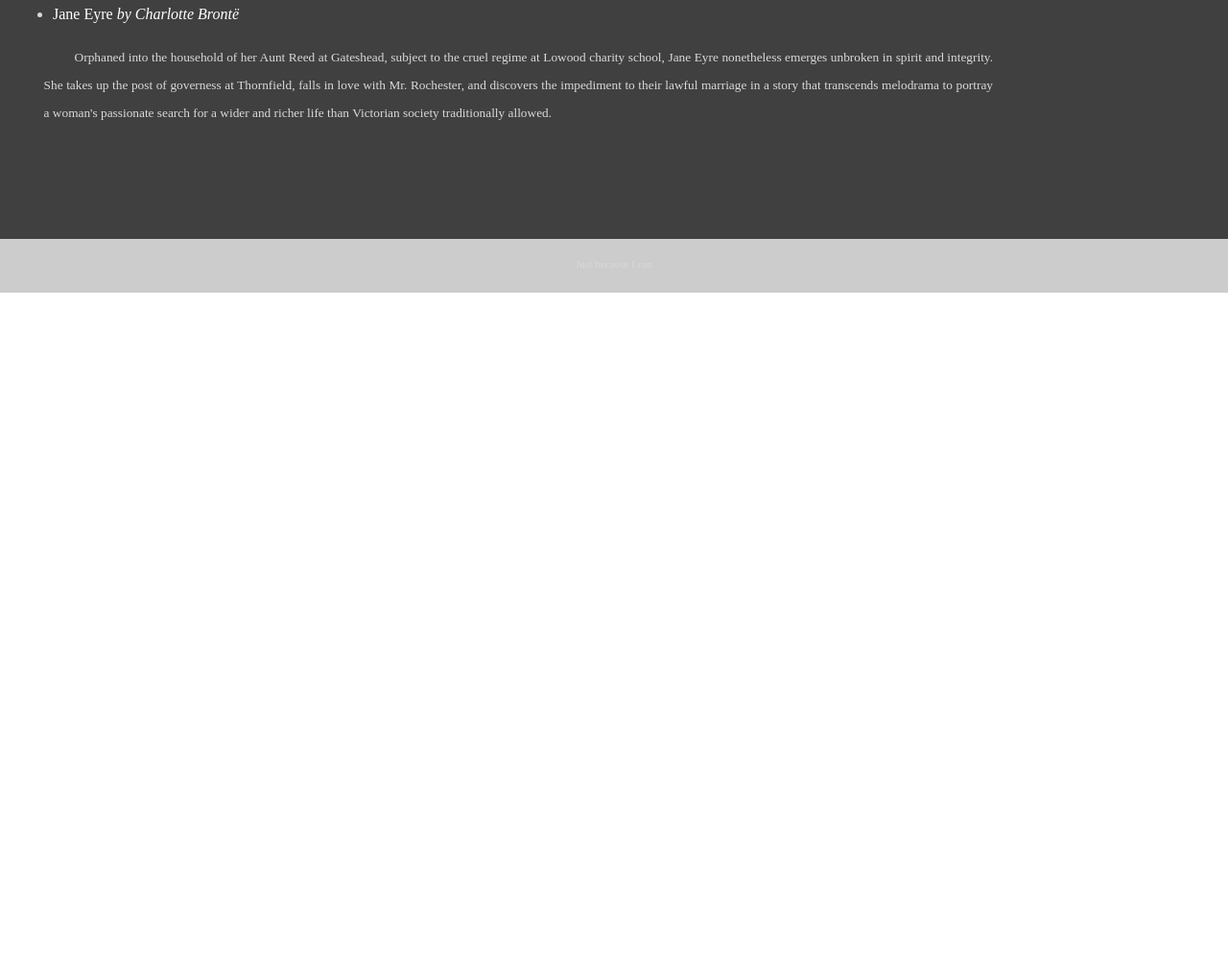
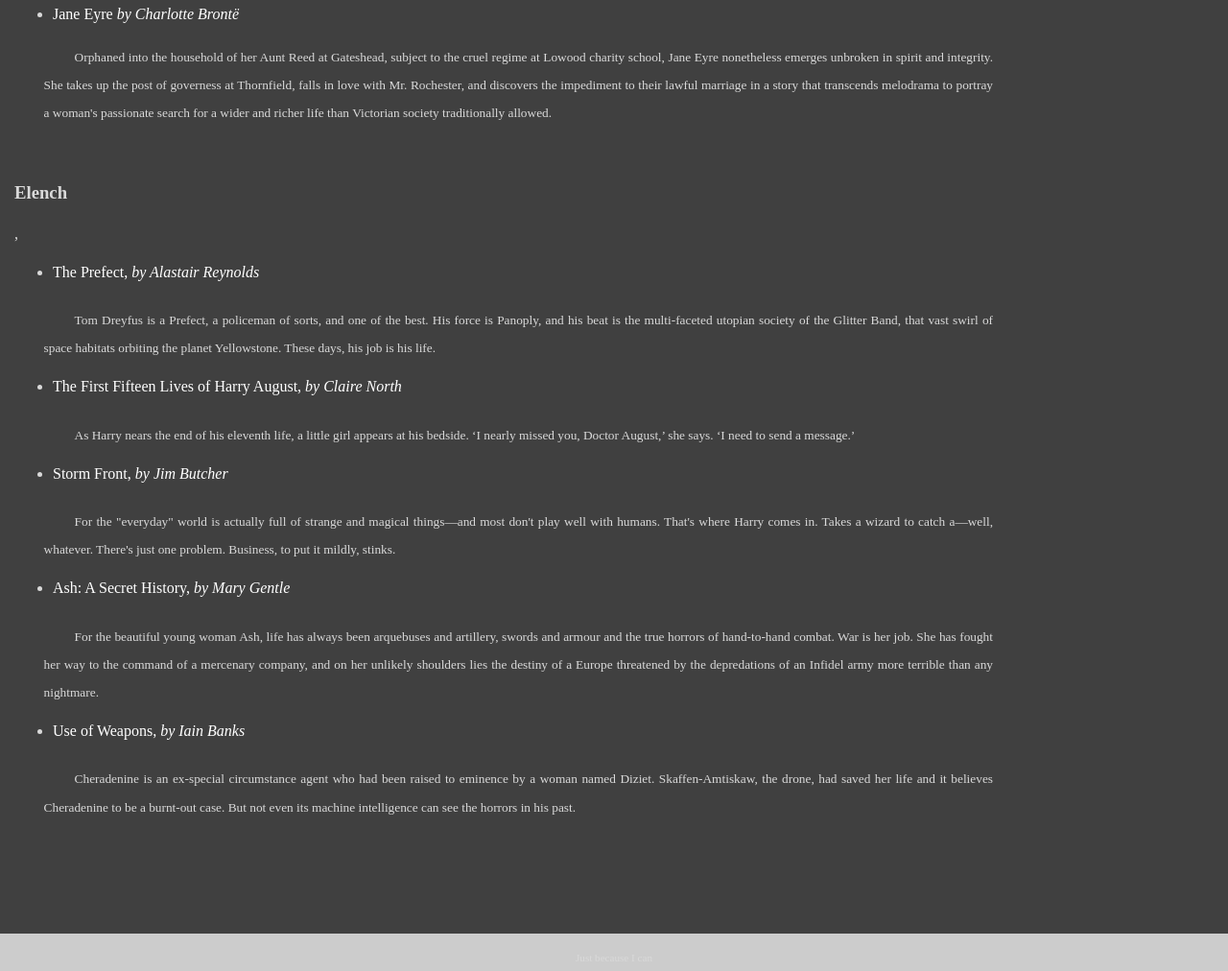
Before and after one commit to Freenode-books/freenode-books.github.io, a plain HTML site: page index.html in a window 1280 px wide. Shown: the part 3517-4529 px from the top of the page at 96% size. Before the commit the page ends 3822 px from the top, so only its background shows below. Drawn offline with Linux system fonts and the light colour scheme.

Commit message:
added elench's recommendations

```diff
--- a/index.html
+++ b/index.html
@@ -214,6 +214,18 @@ nav p {
 			<ul><li><a href="https://www.goodreads.com/book/show/10210.Jane_Eyre"> Jane Eyre <i>by Charlotte Brontë</i></a></li></ul>
 			<p><sub> Orphaned into the household of her Aunt Reed at Gateshead, subject to the cruel regime at Lowood charity school, Jane Eyre nonetheless emerges unbroken in spirit and integrity. She takes up the post of governess at Thornfield, falls in love with Mr. Rochester, and discovers the impediment to their lawful marriage in a story that transcends melodrama to portray a woman's passionate search for a wider and richer life than Victorian society traditionally allowed.</sub></p>
 			<br>
+	<h3 id="elench">Elench</h3>,
+			<ul><li><a href="https://www.goodreads.com/book/show/89195.The_Prefect">The Prefect, <i>by  Alastair Reynolds </i></a><sub></sub></li></ul>
+				<p><sub>Tom Dreyfus is a Prefect, a policeman of sorts, and one of the best. His force is Panoply, and his beat is the multi-faceted utopian society of the Glitter Band, that vast swirl of space habitats orbiting the planet Yellowstone. These days, his job is his life. </sub></p>
+			<ul><li><a href="https://www.goodreads.com/book/show/20706317-the-first-fifteen-lives-of-harry-august">The First Fifteen Lives of Harry August, <i>by Claire North</i></a><sub></sub></li></ul>
+				<p><sub>As Harry nears the end of his eleventh life, a little girl appears at his bedside. ‘I nearly missed you, Doctor August,’ she says. ‘I need to send a message.’ </sub></p>
+			<ul><li><a href="https://www.goodreads.com/book/show/47212.Storm_Front">Storm Front, <i>by Jim Butcher</i></a><sub></sub></li></ul>
+				<p><sub>For the "everyday" world is actually full of strange and magical things—and most don't play well with humans. That's where Harry comes in. Takes a wizard to catch a—well, whatever. There's just one problem. Business, to put it mildly, stinks. </sub></p>
+			<ul><li><a href="https://www.goodreads.com/book/show/808670.Ash">Ash: A Secret History, <i>by Mary Gentle</i></a><sub></sub></li></ul>
+				<p><sub>For the beautiful young woman Ash, life has always been arquebuses and artillery, swords and armour and the true horrors of hand-to-hand combat. War is her job. She has fought her way to the command of a mercenary company, and on her unlikely shoulders lies the destiny of a Europe threatened by the depredations of an Infidel army more terrible than any nightmare. </sub></p>
+			<ul><li><a href="https://www.goodreads.com/book/show/12007.Use_of_Weapons">Use of Weapons, <i>by Iain Banks </i></a><sub></sub></li></ul>
+				<p><sub>Cheradenine is an ex-special circumstance agent who had been raised to eminence by a woman named Diziet. Skaffen-Amtiskaw, the drone, had saved her life and it believes Cheradenine to be a burnt-out case. But not even its machine intelligence can see the horrors in his past. </sub></p>
+			<br>
 	<p></p>
 
 <br>
```
